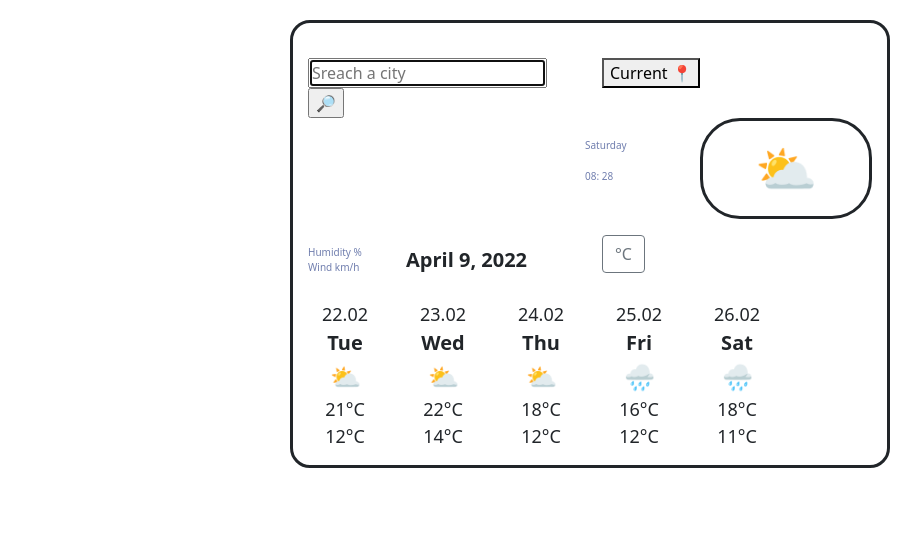
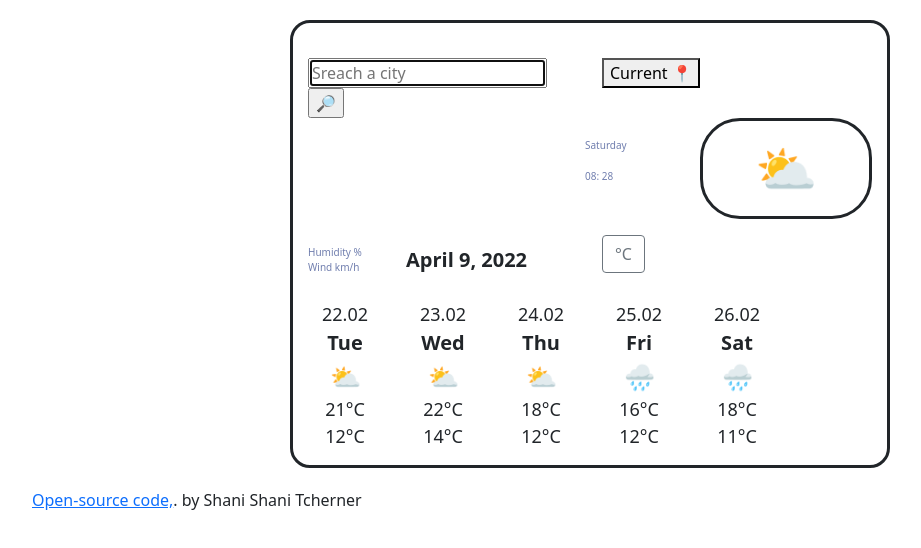
Before and after one commit to ShaniTcherner/My-SheCodes-weather-app-project, a plain HTML site: page index.html in a window 1280 px wide. Shown: the whole page, without its empty margins (50-971 px from the left). Drawn offline with nearby package versions, Linux system fonts and the light colour scheme; no server answers.

Commit message:
edit Open-source code link

```diff
--- a/index.html
+++ b/index.html
@@ -114,9 +114,13 @@
             </div>
           </div>
         </div>
-        <a href="https://github.com/ShaniTcherner/My-SheCodes-weather-app-project"
-        Open-source code>
       </div>
+      <p>
+        <a
+          href="https://github.com/ShaniTcherner/My-SheCodes-weather-app-project"
+          >Open-source code,</a
+        >. by Shani Shani Tcherner
+      </p>
     </div>
     <script src="src/index.js"></script>
   </body>
```
